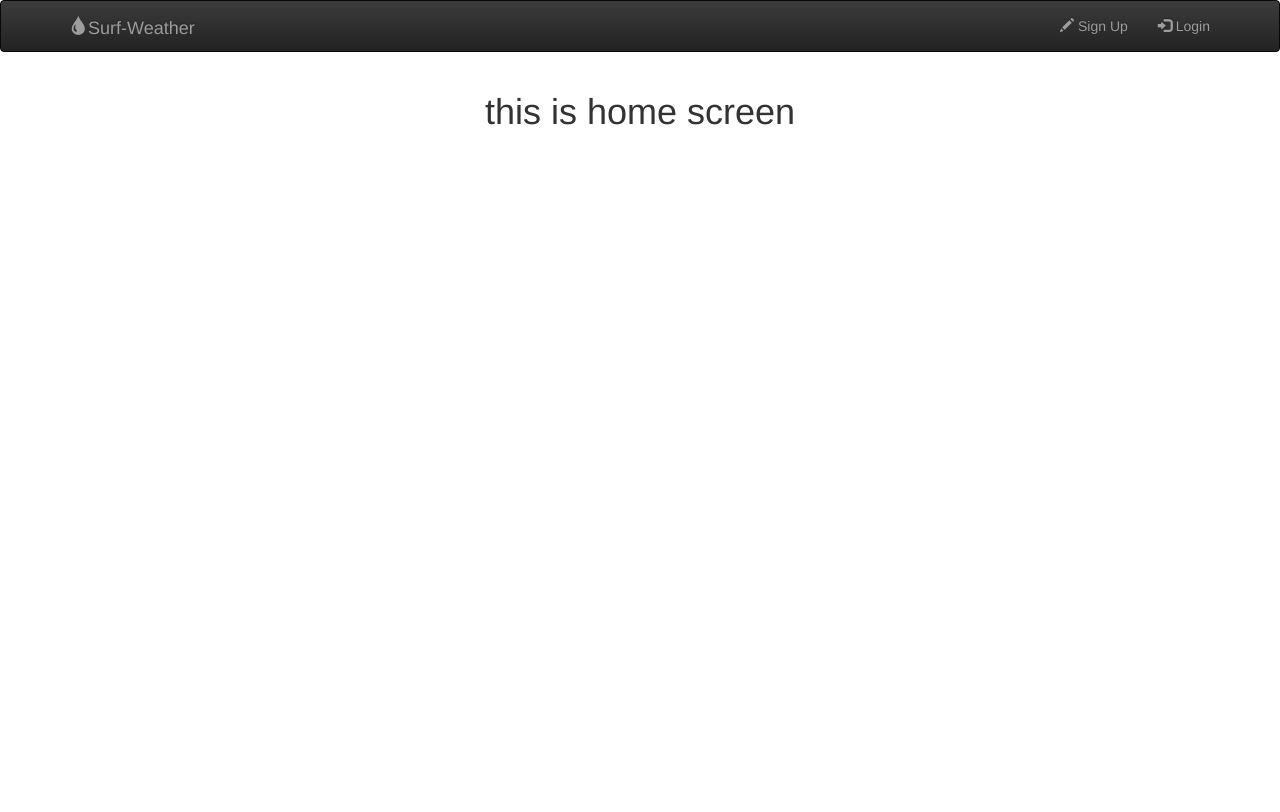
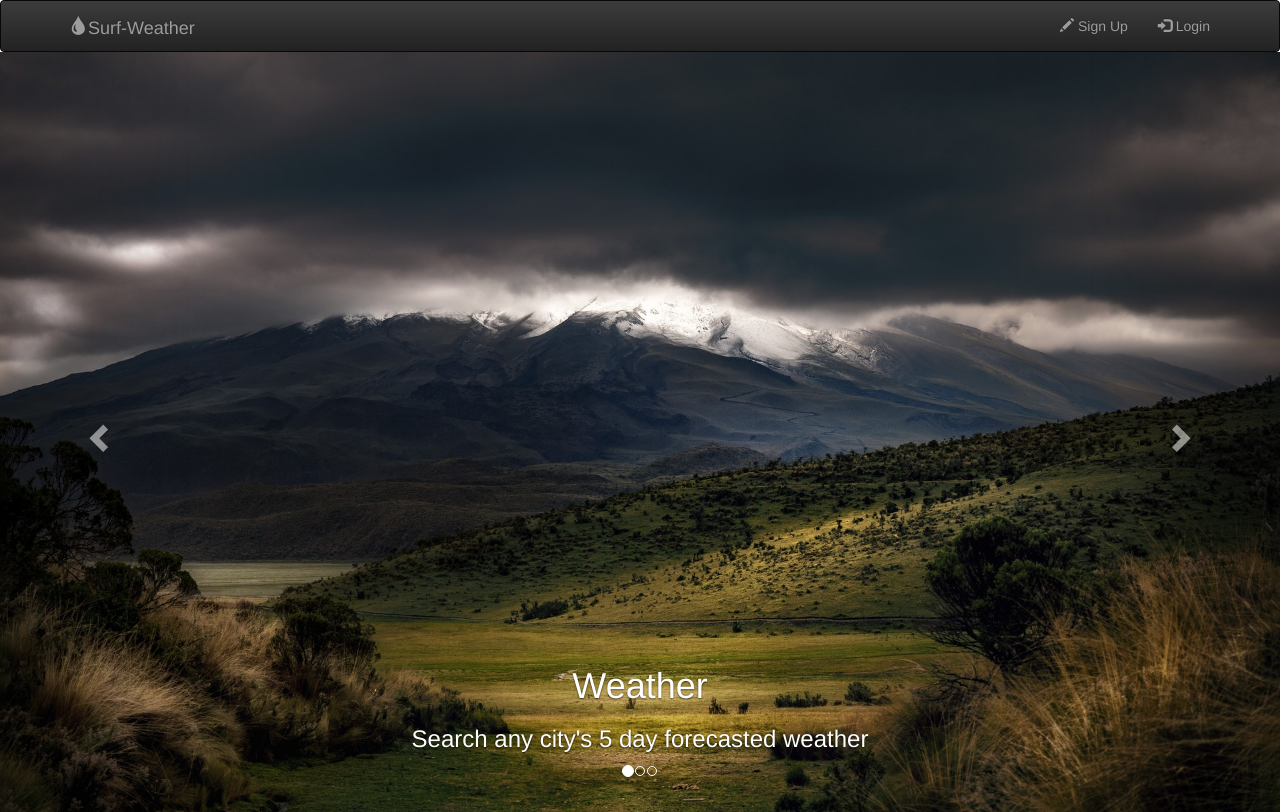
Before and after one commit to ajnichol/surf-weather, a PHP site: page / in a window 1280 px wide. Before the commit the page ends 125 px from the top, so only its background shows below. Run offline with PHP 8.4, Linux system fonts and the light colour scheme.

Commit message:
Carousel added to home screen

```diff
--- a/src/app.js
+++ b/src/app.js
@@ -16,22 +16,27 @@ const Router = Backbone.Router.extend({
   },
 
   home: function() {
+    $('#content').removeClass('container');
     $('#content').html(ViewManager.showView(this.home));
   },
 
   signUp: function() {
+    $('#content').addClass('container');
     $('#content').html(ViewManager.showView(this.signUp));
   },
 
   login: function() {
+    $('#content').addClass('container');
     $('#content').html(ViewManager.showView(this.login));
   },
 
   search: function() {
+    $('#content').addClass('container');
     $('#content').html(ViewManager.showView(this.search));
   },
 
   myWeather: function() {
+    $('#content').addClass('container');
     $('#content').html(ViewManager.showView(this.myWeather));
   }
 });
--- a/src/styles.css
+++ b/src/styles.css
@@ -1,3 +1,7 @@
-h1 {
-  text-align: center;
+.navbar {
+  margin-bottom: 0px;
 }
+
+.carousel .item {
+  max-height: 95vh;
+}
--- a/src/views/home/home_view.js
+++ b/src/views/home/home_view.js
@@ -4,7 +4,44 @@ const Home = Backbone.View.extend({
   id: 'home',
 
   template: _.template(
-    '<h1>this is home screen</h1>'
+    '<div id="carousel-example-generic" class="carousel slide" data-ride="carousel">' +
+      '<ol class="carousel-indicators">' +
+        '<li data-target="#carousel-example-generic" data-slide-to="0" class="active"></li>' +
+        '<li data-target="#carousel-example-generic" data-slide-to="1"></li>' +
+        '<li data-target="#carousel-example-generic" data-slide-to="2"></li>' +
+      '</ol>' +
+      '<div class="carousel-inner" role="listbox">' +
+        '<div class="item active">' +
+          '<img src="img/home/home_weather.jpg" alt="rolling hills with snow">' +
+          '<div class="carousel-caption">' +
+            '<h1>Weather</h1>' +
+            '<h3>Search any city\'s 5 day forecasted weather</h3>' +
+          '</div>' +
+        '</div>' +
+        '<div class="item">' +
+          '<img src="img/home/home_surf.jpg" alt="surfers surfing at sunset">' +
+          '<div class="carousel-caption">' +
+          '<h1>Surf</h1>' +
+          '<h3>Check 15 day surf forecast for select cities</h3>' +
+          '</div>' +
+        '</div>' +
+        '<div class="item">' +
+          '<img src="img/home/home_personalize.jpg" alt="...">' +
+          '<div class="carousel-caption">' +
+          '<h1>Personalize</h1>' +
+          '<h3>Save your favorite searches for easy to access weather info</h3>' +
+          '</div>' +
+        '</div>' +
+      '</div>' +
+      '<a class="left carousel-control" href="#carousel-example-generic" role="button" data-slide="prev">' +
+        '<span class="glyphicon glyphicon-chevron-left" aria-hidden="true"></span>' +
+        '<span class="sr-only">Previous</span>' +
+      '</a>' +
+      '<a class="right carousel-control" href="#carousel-example-generic" role="button" data-slide="next">' +
+        '<span class="glyphicon glyphicon-chevron-right" aria-hidden="true"></span>' +
+        '<span class="sr-only">Next</span>' +
+      '</a>' +
+    '</div>'
   ),
 
   render: function() {
--- a/src/views/nav/nav_view.js
+++ b/src/views/nav/nav_view.js
@@ -13,7 +13,7 @@ const NavigationView = Backbone.View.extend({
             '</div>' +
           '</div>' +
         '</nav>' +
-        '<div class="container" id="content">' +
+        '<div id="content">' +
         '</div>'
     ),
 
```
Also changed, not shown: src/index.html (+1 -8 lines), src/img/home/home_personalize.jpg (added), src/img/home/home_surf.jpg (added), src/img/home/home_weather.jpg (added).
